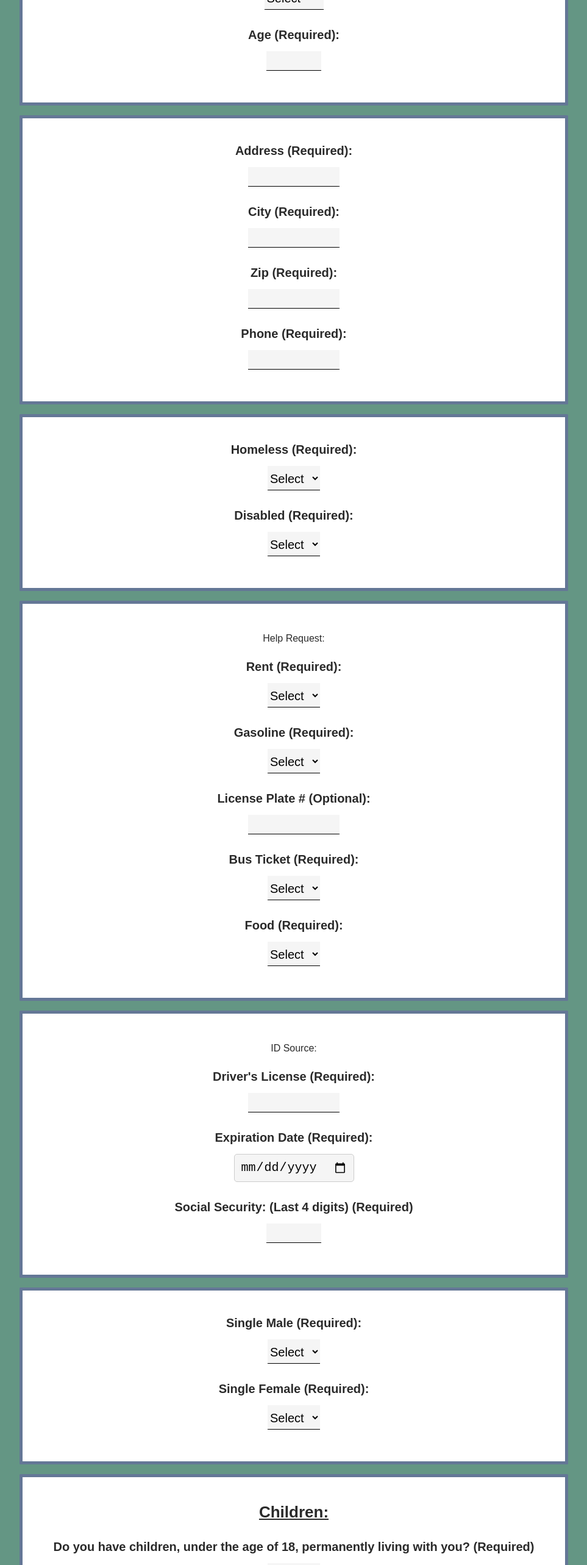
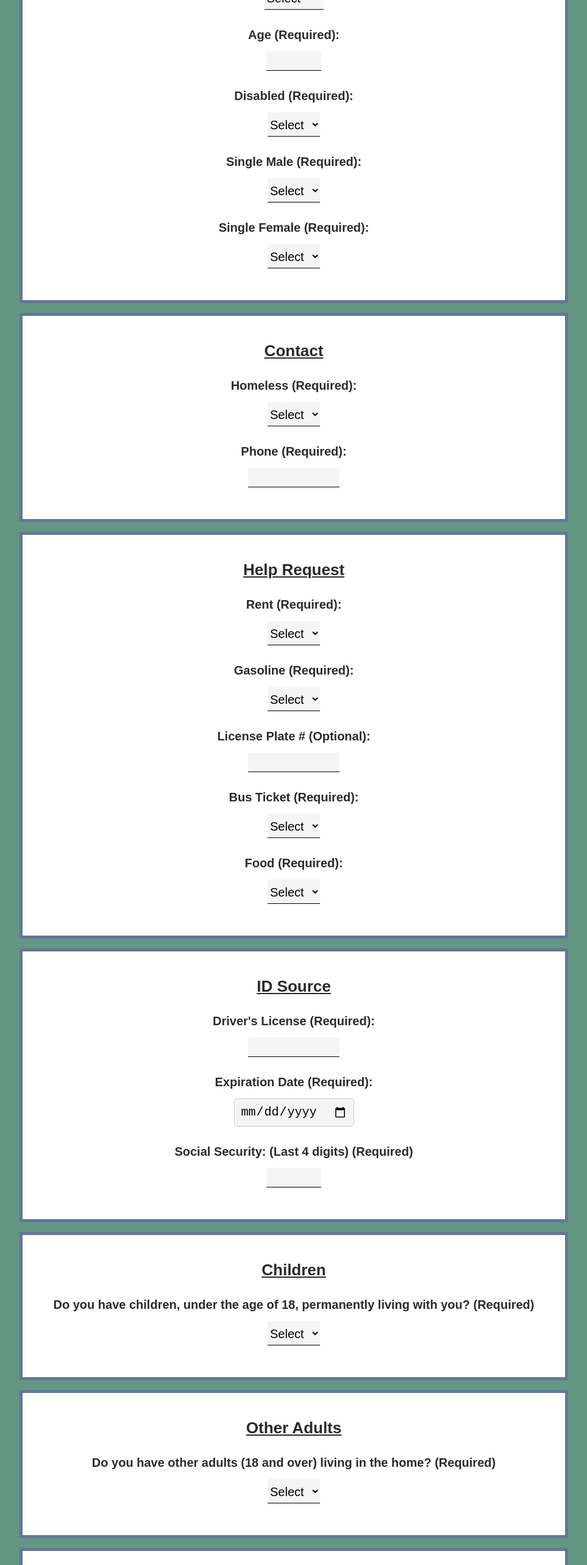
Before and after one commit to brinkbrink/FWCCN, a React (Create React App) app in the folder client/: page / in a window 1280 px wide. Shown: the part 860-3426 px from the top of the page at 61% size, without its empty margins (158-1121 px from the left). Built offline with nearby package versions, Linux system fonts and the light colour scheme.

Commit message:
conditional logic for address and fixed headers

```diff
--- a/client/src/components/SubmitForm.js
+++ b/client/src/components/SubmitForm.js
@@ -372,8 +372,52 @@ function SubmitForm() {
             />
           </div>{" "}
           {/* End age section */}
+          <label className="submit-label">Disabled (Required):</label>
+          <select
+            className="submit-input"
+            value={disabled}
+            onChange={(e) => setDisabled(e.target.value)}
+          >
+            <option value={null}>Select</option>
+            <option value="Yes">Yes</option>
+            <option value="No">No</option>
+          </select>
+          <label className="submit-label">Single Male (Required):</label>
+          <select
+            className="submit-input"
+            value={singleMale}
+            onChange={(e) => setSingleMale(e.target.value)}
+          >
+            <option value={null}>Select</option>
+            <option value="Yes">Yes</option>
+            <option value="No">No</option>
+          </select>
+
+          <label className="submit-label">Single Female (Required):</label>
+          <select
+            className="submit-input"
+            value={singleFemale}
+            onChange={(e) => setSingleFemale(e.target.value)}
+          >
+            <option value={null}>Select</option>
+            <option value="Yes">Yes</option>
+            <option value="No">No</option>
+          </select>
         </div>
         <div className="form-section">
+          <SubmitCategory category={"Contact"} />
+          <label className="submit-label">Homeless (Required):</label>
+          <select
+            className="submit-input"
+            value={homeless}
+            onChange={(e) => setHomeless(e.target.value)}
+          >
+            <option value={null}>Select</option>
+            <option value="Yes">Yes</option>
+            <option value="No">No</option>
+          </select>
+          {homeless === "No" ? (
+            <div>
           <label className="submit-label">Address (Required):</label>
           <input
             className="submit-input"
@@ -400,7 +444,8 @@ function SubmitForm() {
             onChange={(e) => setAddress({ ...address, zip: e.target.value })}
             required={true}
           />
-
+          </div>
+          ) : null}
           <label className="submit-label">Phone (Required):</label>
           <input
             className="submit-input"
@@ -410,35 +455,12 @@ function SubmitForm() {
             required={true}
           />
         </div>
-        {/* TODO: Maybe add the functionality for "Other adults" here so address only pops up if No is selected */}
-        <div className="form-section">
-          <label className="submit-label">Homeless (Required):</label>
-          <select
-            className="submit-input"
-            value={homeless}
-            onChange={(e) => setHomeless(e.target.value)}
-          >
-            <option value={null}>Select</option>
-            <option value="Yes">Yes</option>
-            <option value="No">No</option>
-          </select>
 
-          <label className="submit-label">Disabled (Required):</label>
-          <select
-            className="submit-input"
-            value={disabled}
-            onChange={(e) => setDisabled(e.target.value)}
-          >
-            <option value={null}>Select</option>
-            <option value="Yes">Yes</option>
-            <option value="No">No</option>
-          </select>
-        </div>
         {/* End Primary Applicant Section */}
 
         {/* Start Help Request Section */}
         <div className="form-section">
-          <p>Help Request:</p>
+          <SubmitCategory category={"Help Request"} />
           <label className="submit-label">Rent (Required):</label>
           <select
             className="submit-input"
@@ -504,7 +526,7 @@ function SubmitForm() {
         </div>
         {/* ID Source Section */}
         <div className="form-section">
-          <p>ID Source:</p>
+          <SubmitCategory category={"ID Source"} />
           <label className="submit-label">Driver's License (Required):</label>
           <input
             className="submit-input"
@@ -539,35 +561,13 @@ function SubmitForm() {
             }}
           />
         </div>
-        <div className="form-section">
-          <label className="submit-label">Single Male (Required):</label>
-          <select
-            className="submit-input"
-            value={singleMale}
-            onChange={(e) => setSingleMale(e.target.value)}
-          >
-            <option value={null}>Select</option>
-            <option value="Yes">Yes</option>
-            <option value="No">No</option>
-          </select>
 
-          <label className="submit-label">Single Female (Required):</label>
-          <select
-            className="submit-input"
-            value={singleFemale}
-            onChange={(e) => setSingleFemale(e.target.value)}
-          >
-            <option value={null}>Select</option>
-            <option value="Yes">Yes</option>
-            <option value="No">No</option>
-          </select>
-        </div>
         {/* End Applicant Section */}
 
         {/* Start Children Section */}
         <div className="form-section">
           <div>
-          <SubmitCategory category="Children:" />
+          <SubmitCategory category="Children" />
             <label className="submit-label">
               Do you have children, under the age of 18, permanently living with
               you? (Required)
@@ -584,7 +584,7 @@ function SubmitForm() {
               <option value="Yes">Yes</option>
               <option value="No">No</option>
             </select>
-          </div>
+        </div>
           {children.isChildren === "Yes" ? (
             <div>
               <div>
@@ -681,7 +681,7 @@ function SubmitForm() {
         {/* Start Other Adults Section */}
         <div className="form-section">
           <div>
-          <SubmitCategory category="Other Adults:" />
+          <SubmitCategory category="Other Adults" />
             <label className="submit-label">
               Do you have other adults (18 and over) living in the home?
               (Required)
```
